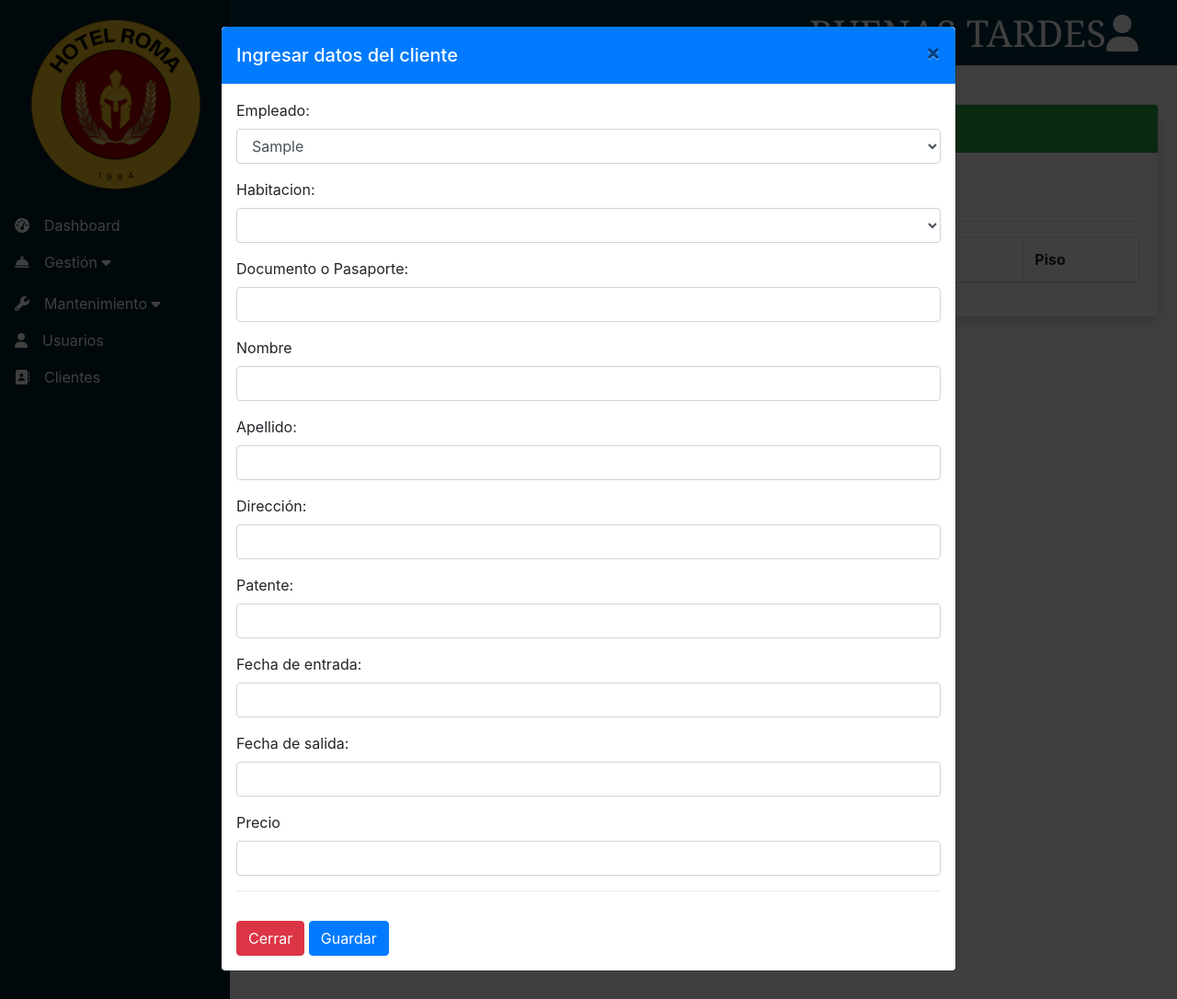
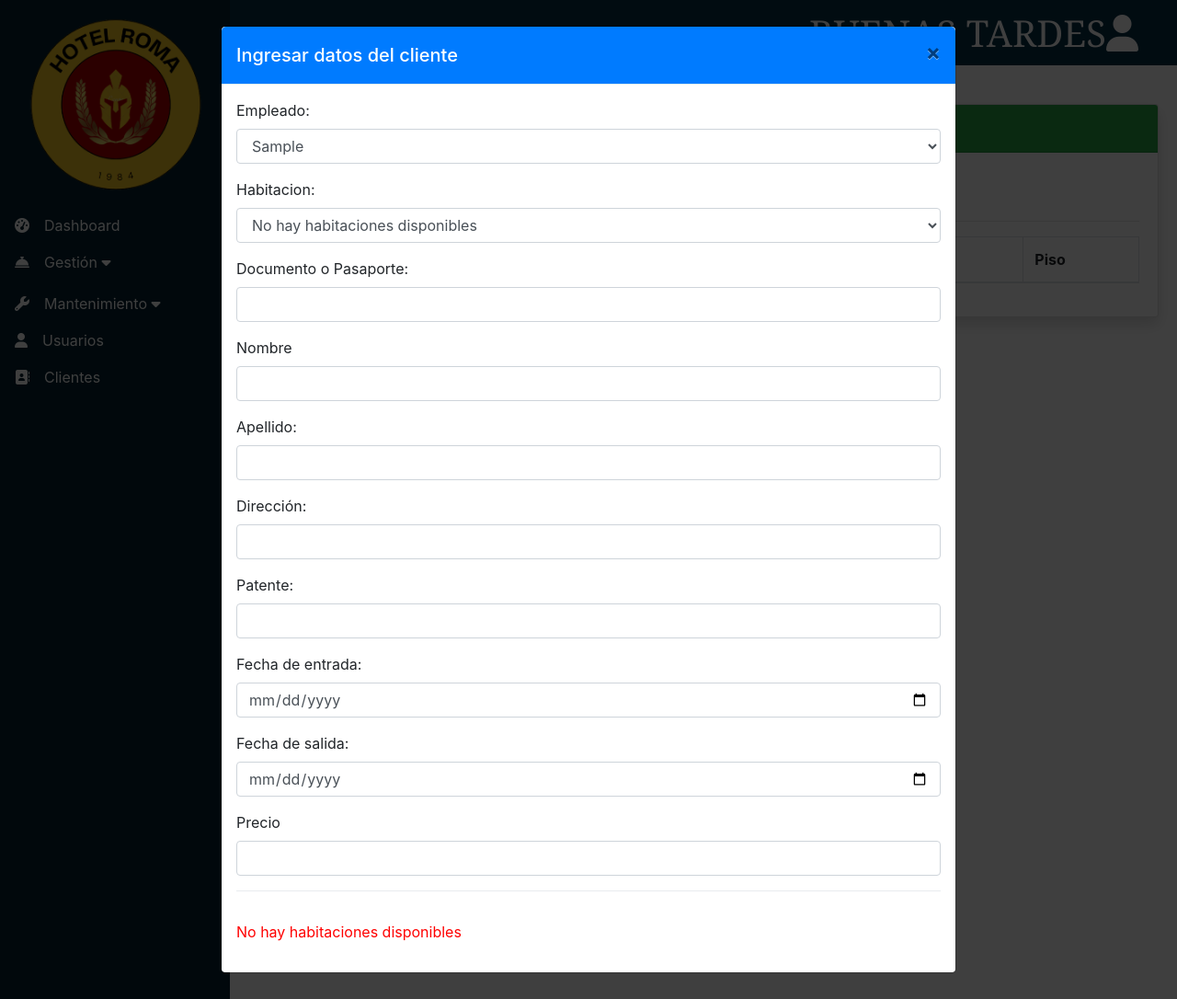
Before and after one commit to martinypersia/hotel-roma, a PHP site: page /gestionRecepcion.php in a window 1280 px wide, after a click on "Registrar reserva". Shown: the whole page at 92% size. Run offline with PHP 8.4, Linux system fonts and the light colour scheme; tables that the repository leaves empty or names only in its code hold one stand-in row (values such as "Sample post"); lists and menus that the app fills with data are empty; some libraries are stand-ins or nearby versions.

Commit message:
datepicker

```diff
--- a/gestionRecepcion.php
+++ b/gestionRecepcion.php
@@ -31,15 +31,15 @@
 
                             <tfoot>
                                 <?php
-                                $sql="SELECT * from habitacion inner join categoria on habitacion.cod_categoria = categoria.cod_categoria where codestado = 1";
-                                $result=mysqli_query($conexion,$sql);
-                                while($mostrar=mysqli_fetch_array($result)){;
+                                $sql = "SELECT * from habitacion inner join categoria on habitacion.cod_categoria = categoria.cod_categoria where codestado = 1";
+                                $result = mysqli_query($conexion, $sql);
+                                while ($mostrar = mysqli_fetch_array($result)) {;
                                 ?>
                                     <tr>
-                                    <th><?php echo $mostrar['numhabitacion']?></th>
-                                    <th><?php echo $mostrar['nombre_categoria']?></th>
-                                    <th><?php echo $mostrar['desc_categoria']?></th>
-                                    <th><?php echo $mostrar['piso']?></th>
+                                        <th><?php echo $mostrar['numhabitacion'] ?></th>
+                                        <th><?php echo $mostrar['nombre_categoria'] ?></th>
+                                        <th><?php echo $mostrar['desc_categoria'] ?></th>
+                                        <th><?php echo $mostrar['piso'] ?></th>
                                     </tr>
 
                                 <?php
@@ -59,8 +59,7 @@
 
 
     <!-- Modal -->
-    <div class="modal fade" id="FormModal" data-backdrop="static" data-keyboard="false" tabindex="-1"
-        aria-labelledby="staticBackdropLabel" aria-hidden="true">
+    <div class="modal fade" id="FormModal" data-backdrop="static" data-keyboard="false" tabindex="-1" aria-labelledby="staticBackdropLabel" aria-hidden="true">
         <div class="modal-dialog modal-dialog-center modal-lg" role="document">
             <div class="modal-content">
                 <div class="modal-header bg-primary text-white">
@@ -93,14 +92,17 @@
                             <div class="col-sm-12">
                                 <div class="form-group">
                                     <label for="txtdescripcion">Habitacion:</label>
-                                    <select class="form-control" id="numhabitacion" name="numhabitacion">
+                                    <select class="form-control" id="idhabitacion" name="idhabitacion">
                                         <?php
                                         $sql_habitacion = "SELECT * FROM habitacion where codestado = 1";
                                         $result_habitacion = mysqli_query($conexion, $sql_habitacion);
+                                        if (mysqli_num_rows($result_habitacion) == 0) {
+                                            echo '<option style="color:red;">No hay habitaciones disponibles </option>';
+                                        } else {
                                             while ($mostrar_habitacion = mysqli_fetch_array($result_habitacion)) {
                                                 echo '<option value="' . $mostrar_habitacion['idhabitacion'] . '">' . $mostrar_habitacion['numhabitacion'] . '</option>';
                                             }
-
+                                        }
                                         ?>
                                     </select>
                                 </div>
@@ -110,8 +112,7 @@
                             <div class="col-sm-12">
                                 <div class="form-group">
                                     <label for="txtdescripcion">Documento o Pasaporte:</label>
-                                    <input type="text" class="form-control required" id="txtdni_pasaporte" name="dni_pasaporte"
-                                        autocomplete="off">
+                                    <input type="text" class="form-control required" id="txtdni_pasaporte" name="dni_pasaporte" autocomplete="off">
                                 </div>
                             </div>
                         </div>
@@ -119,8 +120,7 @@
                             <div class="col-sm-12">
                                 <div class="form-group">
                                     <label for="txtdescripcion">Nombre</label>
-                                    <input type="text" class="form-control required" id="txtnombre" name="nombre"
-                                        autocomplete="off">
+                                    <input type="text" class="form-control required" id="txtnombre" name="nombre" autocomplete="off">
                                 </div>
                             </div>
                         </div>
@@ -128,8 +128,7 @@
                             <div class="col-sm-12">
                                 <div class="form-group">
                                     <label for="txtdescripcion">Apellido:</label>
-                                    <input type="text" class="form-control required" id="txtapellido" name="apellido"
-                                        autocomplete="off">
+                                    <input type="text" class="form-control required" id="txtapellido" name="apellido" autocomplete="off">
                                 </div>
                             </div>
                         </div>
@@ -137,8 +136,7 @@
                             <div class="col-sm-12">
                                 <div class="form-group">
                                     <label for="txtdescripcion">Dirección:</label>
-                                    <input type="text" class="form-control required" id="txtdireccion" name="direccion"
-                                        autocomplete="off">
+                                    <input type="text" class="form-control required" id="txtdireccion" name="direccion" autocomplete="off">
                                 </div>
                             </div>
                         </div>
@@ -154,8 +152,7 @@
                             <div class="col-sm-12">
                                 <div class="form-group">
                                     <label for="txtdescripcion">Fecha de entrada:</label>
-                                    <input type="text" class="form-control required" id="txtfecha_entrada" name="fecha_entrada"
-                                        autocomplete="off">
+                                    <input type="date" class="form-control required" id="txtfecha_entrada" name="fecha_entrada" autocomplete="off">
                                 </div>
                             </div>
                         </div>
@@ -163,8 +160,7 @@
                             <div class="col-sm-12">
                                 <div class="form-group">
                                     <label for="txtdescripcion">Fecha de salida:</label>
-                                    <input type="text" class="form-control required" id="txtfecha_salida" name="fecha_salida"
-                                        autocomplete="off">
+                                    <input type="date" class="form-control required" id="txtfecha_salida" name="fecha_salida" autocomplete="off">
                                 </div>
                             </div>
                         </div>
@@ -172,19 +168,21 @@
                             <div class="col-sm-12">
                                 <div class="form-group">
                                     <label for="txtdescripcion">Precio</label>
-                                    <input type="text" class="form-control required" id="txtprecio" name="precio"
-                                        autocomplete="off">
+                                    <input type="text" class="form-control required" id="txtprecio" name="precio" autocomplete="off">
                                 </div>
                             </div>
                         </div>
 
-
-
-
                         <div class="modal-footer">
                         </div>
-                        <button type="button" class="btn btn-danger" data-dismiss="modal">Cerrar</button>
-                        <button type="submit" class="btn btn-primary" da>Guardar</button>
+                        <?php
+                        if (mysqli_num_rows($result_habitacion) == 0) {
+                            echo '<p style="color:red;">No hay habitaciones disponibles </p>';
+                        } else {
+                            echo '<button type="submit" class="btn btn-primary">Guardar</button>';
+                        }
+                        ?>
+
                     </form>
                 </div>
             </div>
```
Lines whose indentation alone changed are shown as unchanged.
